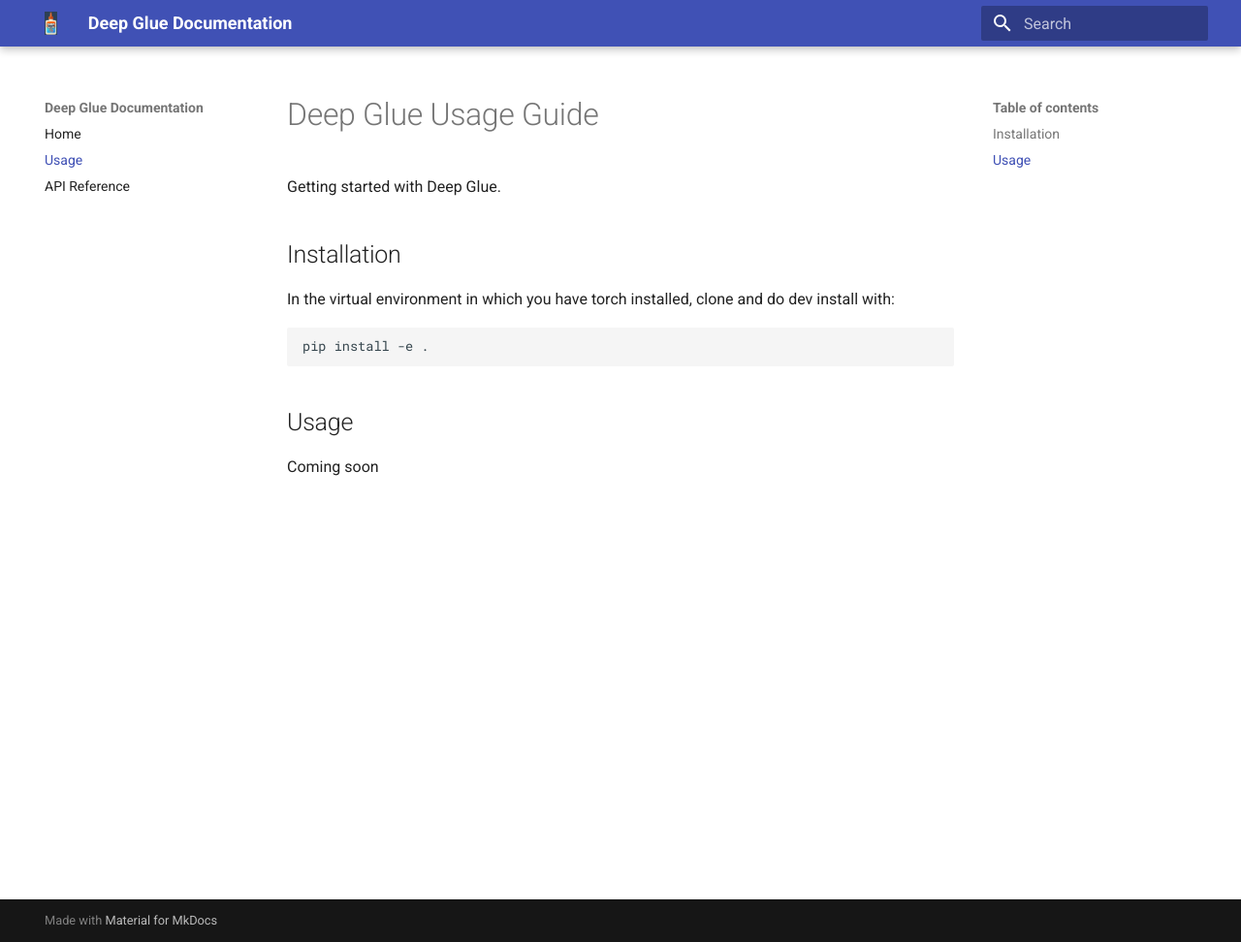
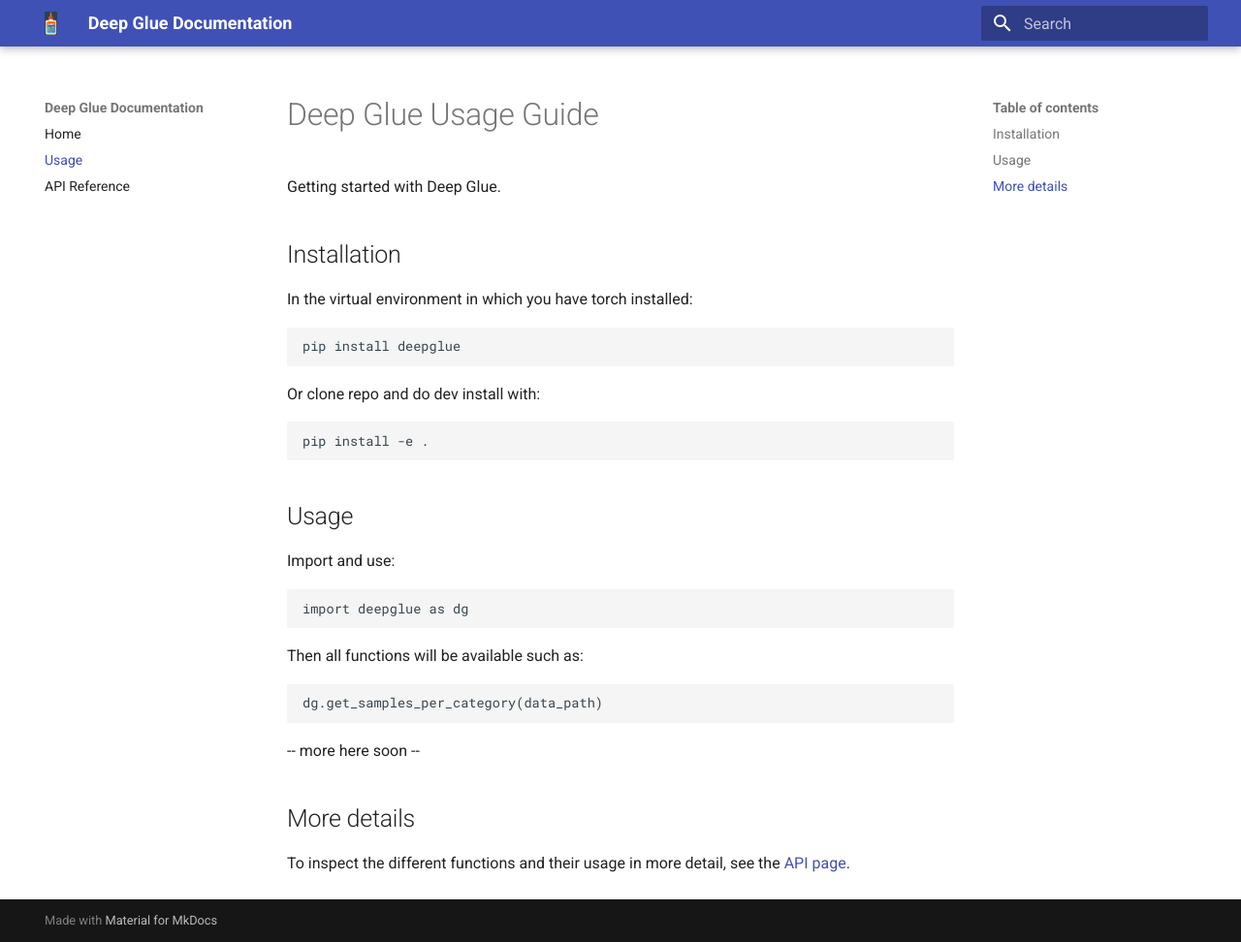
Before and after one commit to EricThomson/deepglue, an MkDocs documentation site: the page built from docs/usage.md, in a window 1280 px wide and 972 px high. Shown: the whole window at 97% size. Built offline with MkDocs 1.6.1 and Material for MkDocs 9.7.7, drawn with Linux system fonts in a browser that asks for light colours.

```diff
--- a/docs/usage.md
+++ b/docs/usage.md
@@ -4,9 +4,24 @@ Getting started with Deep Glue.
 
 ## Installation
 
-In the virtual environment in which you have torch installed, clone and do dev install with:
+In the virtual environment in which you have torch installed:
+
+    pip install deepglue
+
+Or clone repo and do dev install with:
 
     pip install -e .
 
 ## Usage
-Coming soon
+Import and use:
+
+    import deepglue as dg
+
+Then all functions will be available such as:
+
+    dg.get_samples_per_category(data_path)
+
+-- more here soon --
+
+## More details
+To inspect the different functions and their usage in more detail, see the [API page](api.md).
--- a/mkdocs.yml
+++ b/mkdocs.yml
@@ -8,3 +8,11 @@ nav:
   - Home: index.md
   - Usage: usage.md
   - API Reference: api.md
+
+plugins:
+  - search
+  - mkdocstrings:
+      handlers:
+        python:
+          options:
+            docstring_style: numpy
```
Also changed, not shown: docs/api.md (+7 -3 lines), docs/index.md (+6 -6 lines), readme.md (+2 -0 lines), 1 other file.
